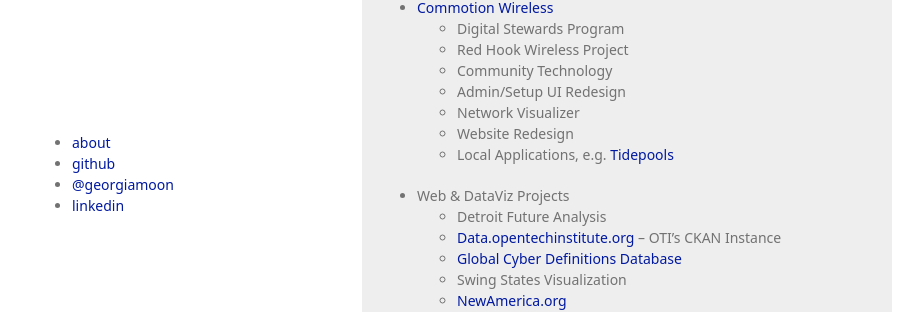
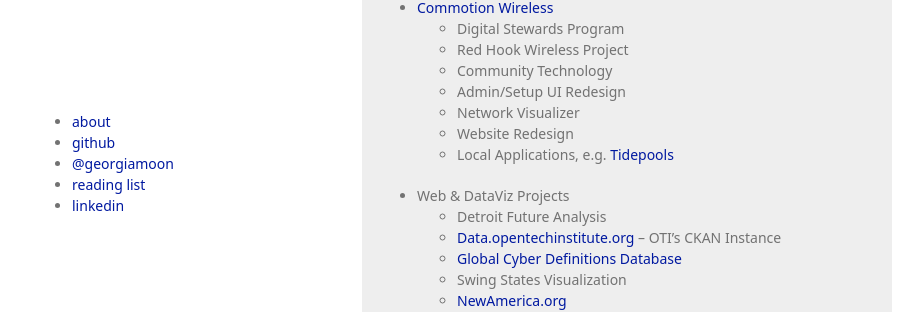
Before and after one commit to georgiamoon/markdowncv, a Jekyll site: the page built from index.md, in a window 1280 px wide. Shown: the part 614-926 px from the top of the page, without its empty margins (178-1101 px from the left). Built offline with Jekyll 4.4.1, drawn with Linux system fonts in a browser that asks for light colours; some web fonts are replaced; our own code applies the rules of GitHub Pages for plain Markdown files; a script that is not in the unit is left out.

Commit message:
add reading list

```diff
--- a/_layouts/default.html
+++ b/_layouts/default.html
@@ -58,6 +58,7 @@
           <li><a href="about">about</a></li>
           <li><a href="{{ site.github.owner_url }}">github</a></li>
           <li><a href="https://twitter.com/georgiamoon">@georgiamoon</a></li>
+          <li><a href="https://www.instapaper.com/rss/3003374/7z9HCy9CwNTjtlUbJg7TnhsDLYM">reading list</a></li>
           <li><a href="https://www.linkedin.com/in/georgiabullen/">linkedin</a></li>
         </ul>
         {% endif %}
```
